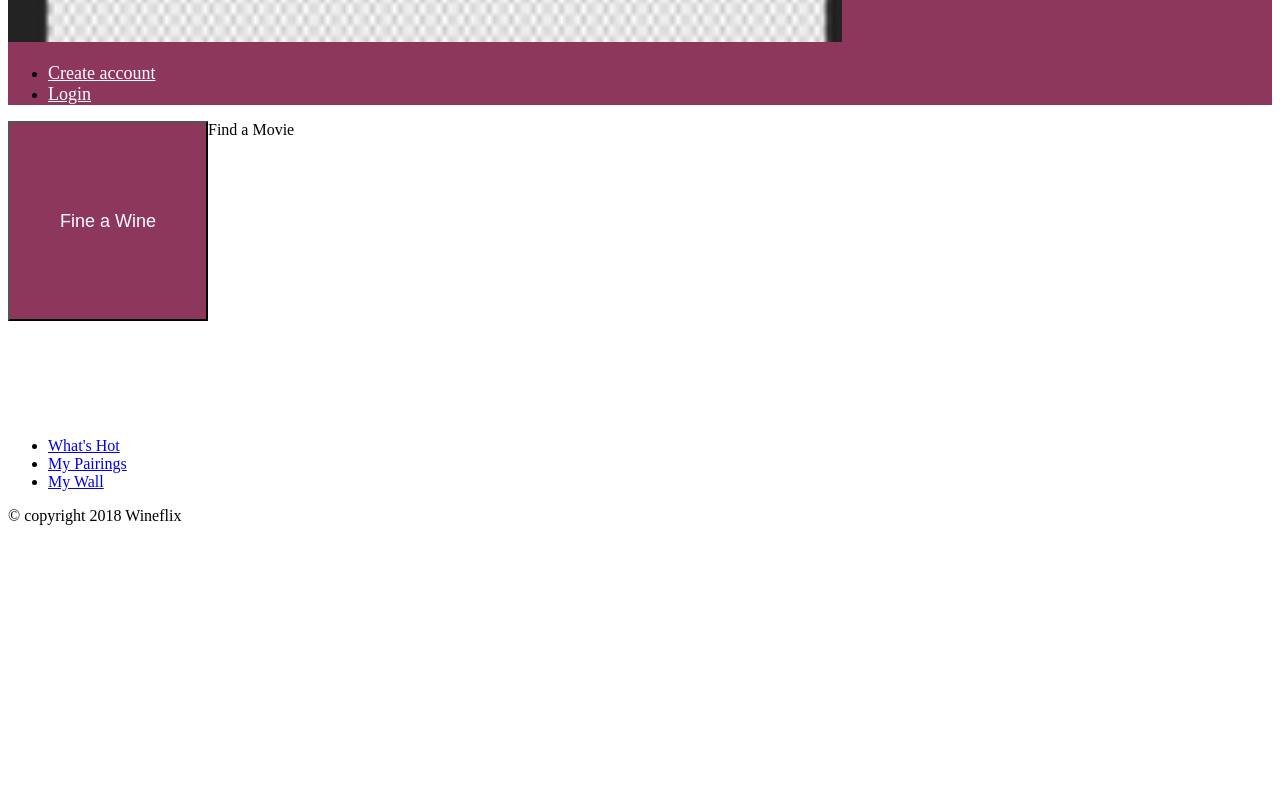
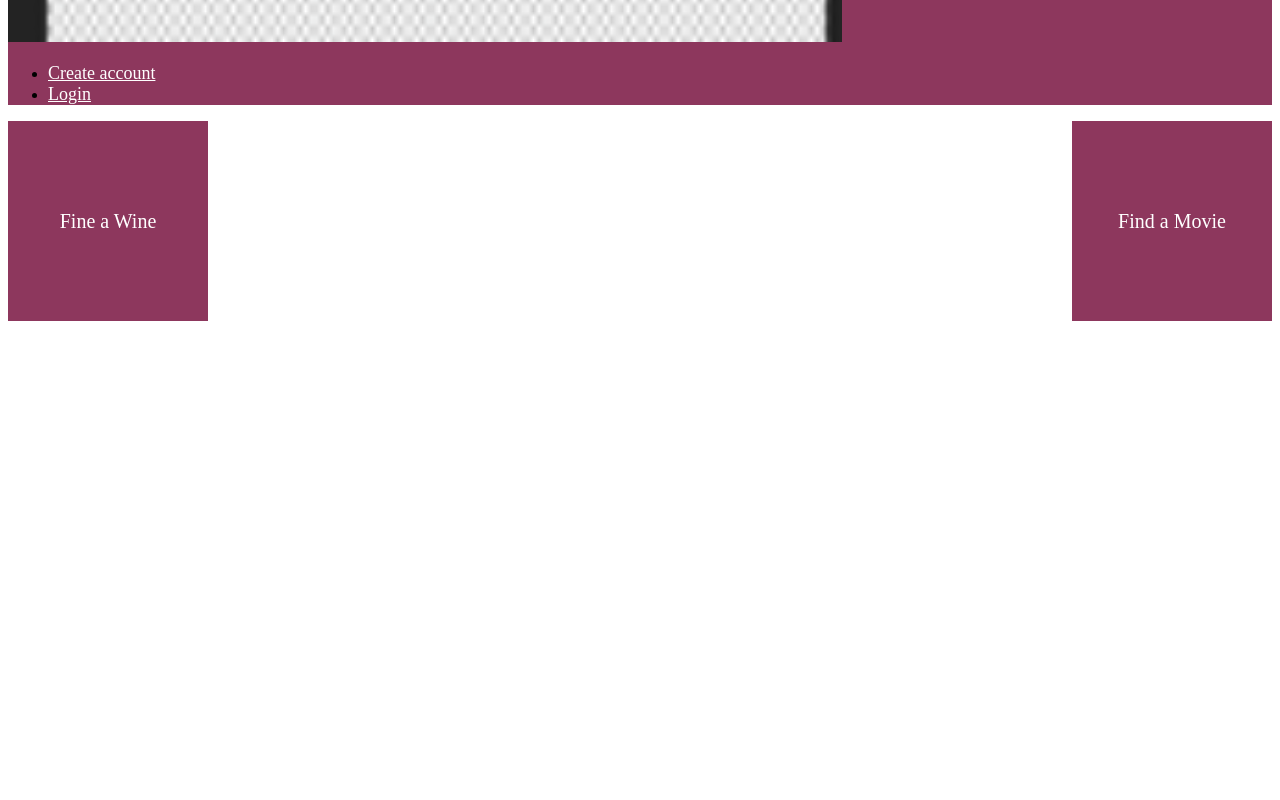
Before and after one commit to sravsk/Wineflix, a React app: page / in a window 1280 px wide. Shown: the part 800-1600 px from the top of the page. Before the commit the page ends 1333 px from the top, so only its background shows below. Built offline with nearby package versions, Linux system fonts and the light colour scheme; the HTML template or start-up script is replaced by a standard one.

Commit message:
setup front end routes

```diff
--- a/client/src/components/Content.jsx
+++ b/client/src/components/Content.jsx
@@ -1,15 +1,20 @@
 import React from 'react';
 import Wines from './Wines.jsx';
 import { Grid } from 'react-bootstrap';
+import { BrowserRouter as Router, Route, Link } from 'react-router-dom';
 
 const Content = (props) => {
   return (
-    <div>
-      <Grid>
-        <Wines/>
-        <div className="movie-block">Find a Movie</div>
-      </Grid>
-    </div>
+        <Grid>
+          <div className="content">
+            <Link className="wine-block" to="/wines">
+              <div className="fnd-wine-button">Fine a Wine</div>
+            </Link>
+            <Link className="movie-block" to="/movies">
+              <div className="fnd-movie-button">Find a Movie</div>
+            </Link>
+          </div>
+        </Grid>
     )
 }
 
--- a/client/src/components/Header.jsx
+++ b/client/src/components/Header.jsx
@@ -1,6 +1,7 @@
 import React from 'react';
 import { Navbar, Nav, NavItem } from 'react-bootstrap';
 
+const logo = require ('../assets/classygazelles_small.png');
 
 const Header = (props) => {
   return (
@@ -8,7 +9,7 @@ const Header = (props) => {
      <Navbar.Header>
           <Navbar.Brand>
             <a href="/">
-              <img className="img-logo" src={require ('../assets/classygazelles_small.png')}/>
+              <img className="img-logo" src={logo}/>
             </a>
           </Navbar.Brand>
         </Navbar.Header>
--- a/client/src/components/Wines.jsx
+++ b/client/src/components/Wines.jsx
@@ -3,8 +3,8 @@ import { Button } from 'react-bootstrap';
 
 const Wines = (props) => {
   return(
-    <div className="wine-block">
-      <Button className="fnd-wine-button"><span>Fine a Wine</span></Button>
+    <div className="searchbox">
+
     </div>
     )
 }
--- a/client/src/index.jsx
+++ b/client/src/index.jsx
@@ -4,7 +4,11 @@ import $ from 'jquery';
 import Header from './components/Header.jsx';
 import Footer from './components/Footer.jsx';
 import Content from './components/Content.jsx';
+import Wines from './components/Wines.jsx';
+import { BrowserRouter as Router, Route, Link, Switch } from 'react-router-dom';
 import css from './styles/style.css';
+
+
 
 class App extends React.Component {
   constructor(props) {
@@ -15,8 +19,13 @@ class App extends React.Component {
     return(
       <div>
         <div className="header"><Header/></div>
-        <div className="content"><Content/></div>
-        <div className="footer"><Footer/></div>
+          <Router>
+            <Switch>
+              <Route path="/" exact={true} component={Content}/>
+              <Route path="/wines" exact={true} component={Wines}/>
+           </Switch>
+          </Router>
+          <div className="footer"><Footer/></div>
       </div>
       )
   }
--- a/client/src/styles/style.css
+++ b/client/src/styles/style.css
@@ -11,18 +11,42 @@
 }
 
 .content{
-  min-height : 300px;
+  min-height : 800px;
 }
 
 .wine-block{
   width : 200px;
   float : left;
+  color : #FFF;
+  font-size: 20px;
+  text-decoration : none;
 }
 
+
+
 .fnd-wine-button {
-  height: 200px;
   width: 200px;
   background-color: #8d375d;
+  line-height: 200px;
+  display: block;
+  text-align: center;
+}
+
+.movie-block{
+  width : 200px;
+  color : #FFF;
+  font-size: 20px;
+  text-decoration : none;
+  float :right;
+}
+
+
+.fnd-movie-button {
+  width: 200px;
+  background-color: #8d375d;
+  line-height: 200px;
+  display: block;
+  text-align: center;
 }
 
 .navbar {
@@ -38,3 +62,8 @@
   font-size: 18px;
   color: #fff;
  }
+
+ a:hover, a:visited {
+  color : #FFF;
+  text-decoration : none;
+ }
--- a/package.json
+++ b/package.json
@@ -37,6 +37,7 @@
     "react": "^16.3.2",
     "react-bootstrap": "^0.32.1",
     "react-dom": "^16.3.2",
+    "react-router-dom": "^4.2.2",
     "request": "^2.81.0"
   }
 }
--- a/webpack.config.js
+++ b/webpack.config.js
@@ -22,10 +22,7 @@ module.exports = {
         test: /\.(png|jpg|gif|json|xml|ico|svg)$/,
         use: [
           {
-            loader: 'file-loader',
-            options: {
-              name: '[name].[ext]'
-            }
+            loader: 'file-loader'
           }
         ]
       }
```
Also changed, not shown: 2 other files (tests, documents, lock files or other folders).
